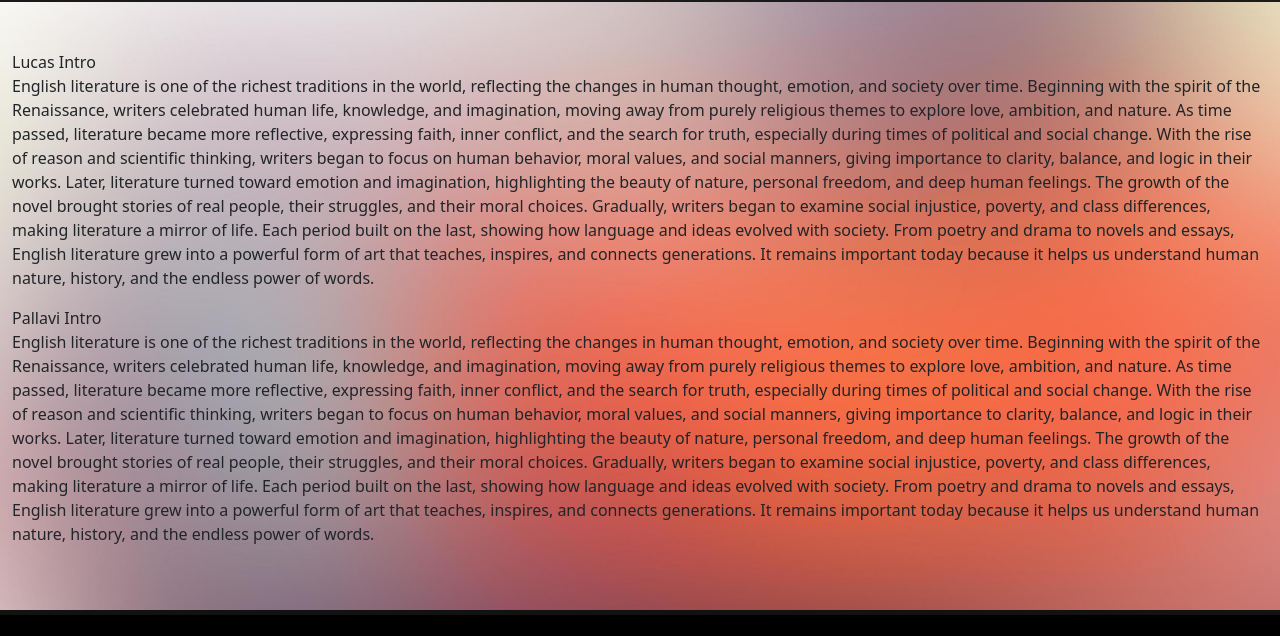
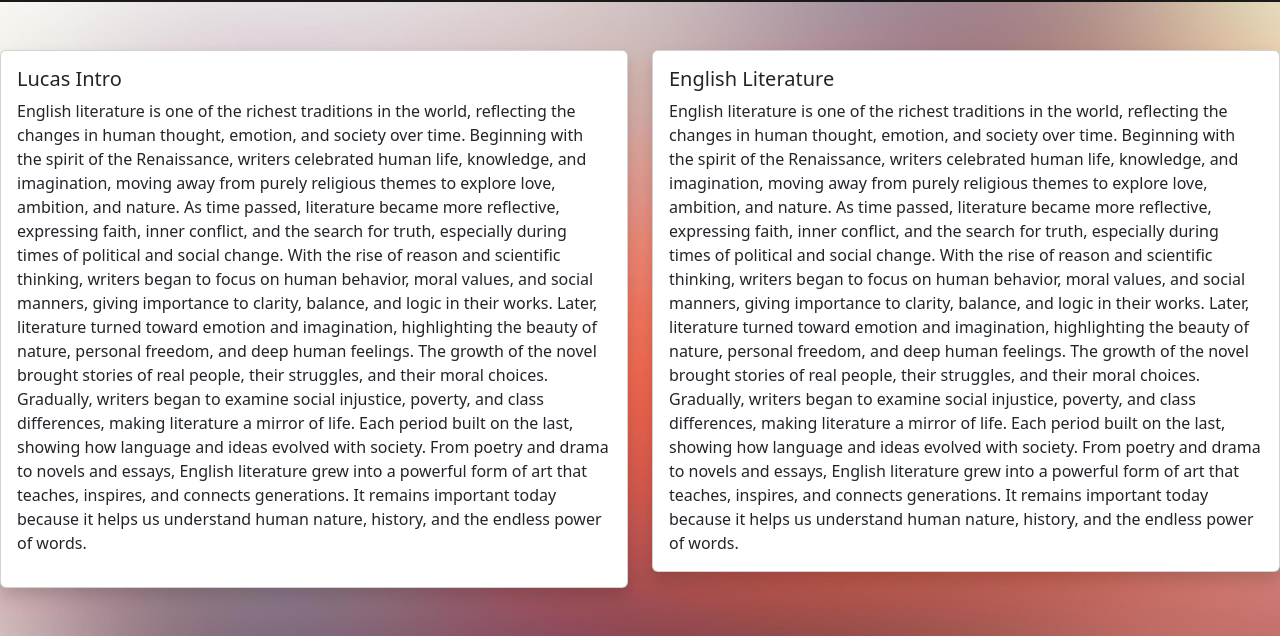
Before and after one commit to PallaviPattanashetti/favouriteTop-10, a plain HTML site: page index.html in a window 1280 px wide. Shown: the part 57-693 px from the top of the page. Drawn offline with nearby package versions, Linux system fonts and the light colour scheme.

Commit message:
Check home page

```diff
--- a/index.html
+++ b/index.html
@@ -48,43 +48,54 @@ Creating simple about me project within figma and then putting it into html
     <br>
     <br>
 
-    <div class="container-fluid">
     <div class="row">
-            <div class="col-">Lucas Intro</div>
-            <p>English literature is one of the richest traditions in the world, reflecting the changes in human
-                thought, emotion, and society over time. Beginning with the spirit of the Renaissance, writers
-                celebrated human life, knowledge, and imagination, moving away from purely religious themes to explore
-                love, ambition, and nature. As time passed, literature became more reflective, expressing faith, inner
-                conflict, and the search for truth, especially during times of political and social change. With the
-                rise of reason and scientific thinking, writers began to focus on human behavior, moral values, and
-                social manners, giving importance to clarity, balance, and logic in their works. Later, literature
-                turned toward emotion and imagination, highlighting the beauty of nature, personal freedom, and deep
-                human feelings. The growth of the novel brought stories of real people, their struggles, and their moral
-                choices. Gradually, writers began to examine social injustice, poverty, and class differences, making
-                literature a mirror of life. Each period built on the last, showing how language and ideas evolved with
-                society. From poetry and drama to novels and essays, English literature grew into a powerful form of art
-                that teaches, inspires, and connects generations. It remains important today because it helps us
-                understand human nature, history, and the endless power of words.
+        <div class="col-6">
+            <div class="card shadow">
+                <div class="card-body">
+                    <h5 class="card-title">Lucas Intro</h5>
+                    <p class="card-text-">English literature is one of the richest traditions in the world, reflecting
+                        the changes in human thought, emotion, and society over time. Beginning with the spirit of the
+                        Renaissance, writers celebrated human life, knowledge, and imagination, moving away from purely
+                        religious themes to explore love, ambition, and nature. As time passed, literature became more
+                        reflective, expressing faith, inner conflict, and the search for truth, especially during times
+                        of political and social change. With the rise of reason and scientific thinking, writers began
+                        to focus on human behavior, moral values, and social manners, giving importance to clarity,
+                        balance, and logic in their works. Later, literature turned toward emotion and imagination,
+                        highlighting the beauty of nature, personal freedom, and deep human feelings. The growth of the
+                        novel brought stories of real people, their struggles, and their moral choices. Gradually,
+                        writers began to examine social injustice, poverty, and class differences, making literature a
+                        mirror of life. Each period built on the last, showing how language and ideas evolved with
+                        society. From poetry and drama to novels and essays, English literature grew into a powerful
+                        form of art that teaches, inspires, and connects generations. It remains important today because
+                        it helps us understand human nature, history, and the endless power of words.
                     </p>
-            <div class="col-">Pallavi Intro</div>
-            <p>English literature is one of the richest traditions in the world, reflecting the changes in human
-                thought, emotion, and society over time. Beginning with the spirit of the Renaissance, writers
-                celebrated human life, knowledge, and imagination, moving away from purely religious themes to explore
-                love, ambition, and nature. As time passed, literature became more reflective, expressing faith, inner
-                conflict, and the search for truth, especially during times of political and social change. With the
-                rise of reason and scientific thinking, writers began to focus on human behavior, moral values, and
-                social manners, giving importance to clarity, balance, and logic in their works. Later, literature
-                turned toward emotion and imagination, highlighting the beauty of nature, personal freedom, and deep
-                human feelings. The growth of the novel brought stories of real people, their struggles, and their moral
-                choices. Gradually, writers began to examine social injustice, poverty, and class differences, making
-                literature a mirror of life. Each period built on the last, showing how language and ideas evolved with
-                society. From poetry and drama to novels and essays, English literature grew into a powerful form of art
-                that teaches, inspires, and connects generations. It remains important today because it helps us
-                understand human nature, history, and the endless power of words.
-            </p>
-
+                </div>
+            </div>
 
         </div>
+        <div class="col-6">
+            <div class="card shadow">
+                <div class="card-body">
+                    <h5 class="card-title">English Literature</h5>
+                    <p class="card-text">English literature is one of the richest traditions in the world, reflecting
+                        the changes in human thought, emotion, and society over time. Beginning with the spirit of the
+                        Renaissance, writers celebrated human life, knowledge, and imagination, moving away from purely
+                        religious themes to explore love, ambition, and nature. As time passed, literature became more
+                        reflective, expressing faith, inner conflict, and the search for truth, especially during times
+                        of political and social change. With the rise of reason and scientific thinking, writers began
+                        to focus on human behavior, moral values, and social manners, giving importance to clarity,
+                        balance, and logic in their works. Later, literature turned toward emotion and imagination,
+                        highlighting the beauty of nature, personal freedom, and deep human feelings. The growth of the
+                        novel brought stories of real people, their struggles, and their moral choices. Gradually,
+                        writers began to examine social injustice, poverty, and class differences, making literature a
+                        mirror of life. Each period built on the last, showing how language and ideas evolved with
+                        society. From poetry and drama to novels and essays, English literature grew into a powerful
+                        form of art that teaches, inspires, and connects generations. It remains important today because
+                        it helps us understand human nature, history, and the endless power of words.
+                    </p>
+                </div>
+            </div>
+
         </div>
 
 
@@ -93,30 +104,7 @@ Creating simple about me project within figma and then putting it into html
 
 
 
-
-
-
         <!--WE WILL CODE OUT OUR TEXT BOXES IN HERE AND DECORATE THEM WITH CSS!-->
-
-
-
-
-
-
-
-
-
-
-
-
-
-
-
-
-
-
-
-
 
 
 
```
Also changed, not shown: styles/styles.css (line endings or trailing spaces). Lines whose indentation alone changed are shown as unchanged.
